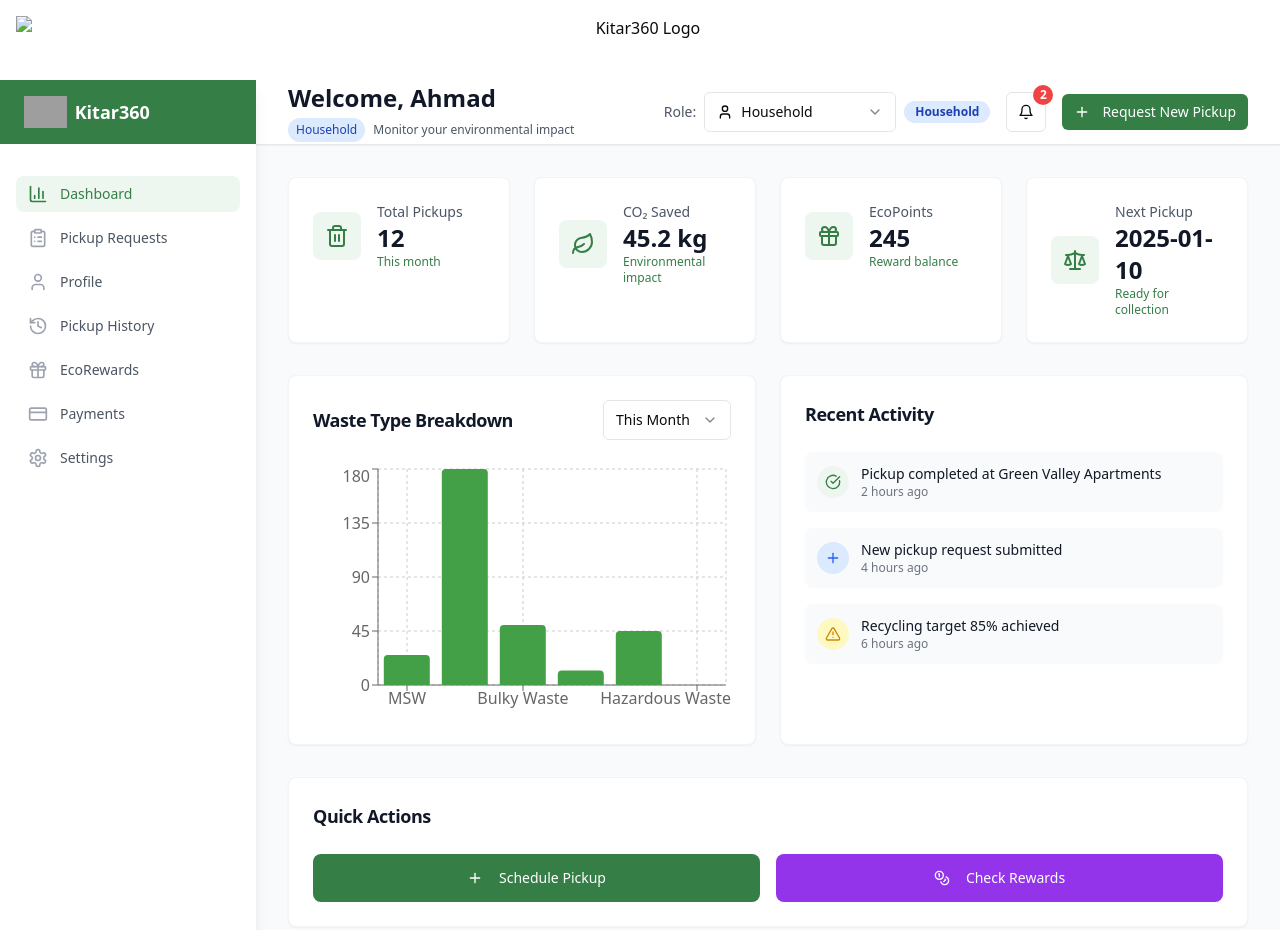
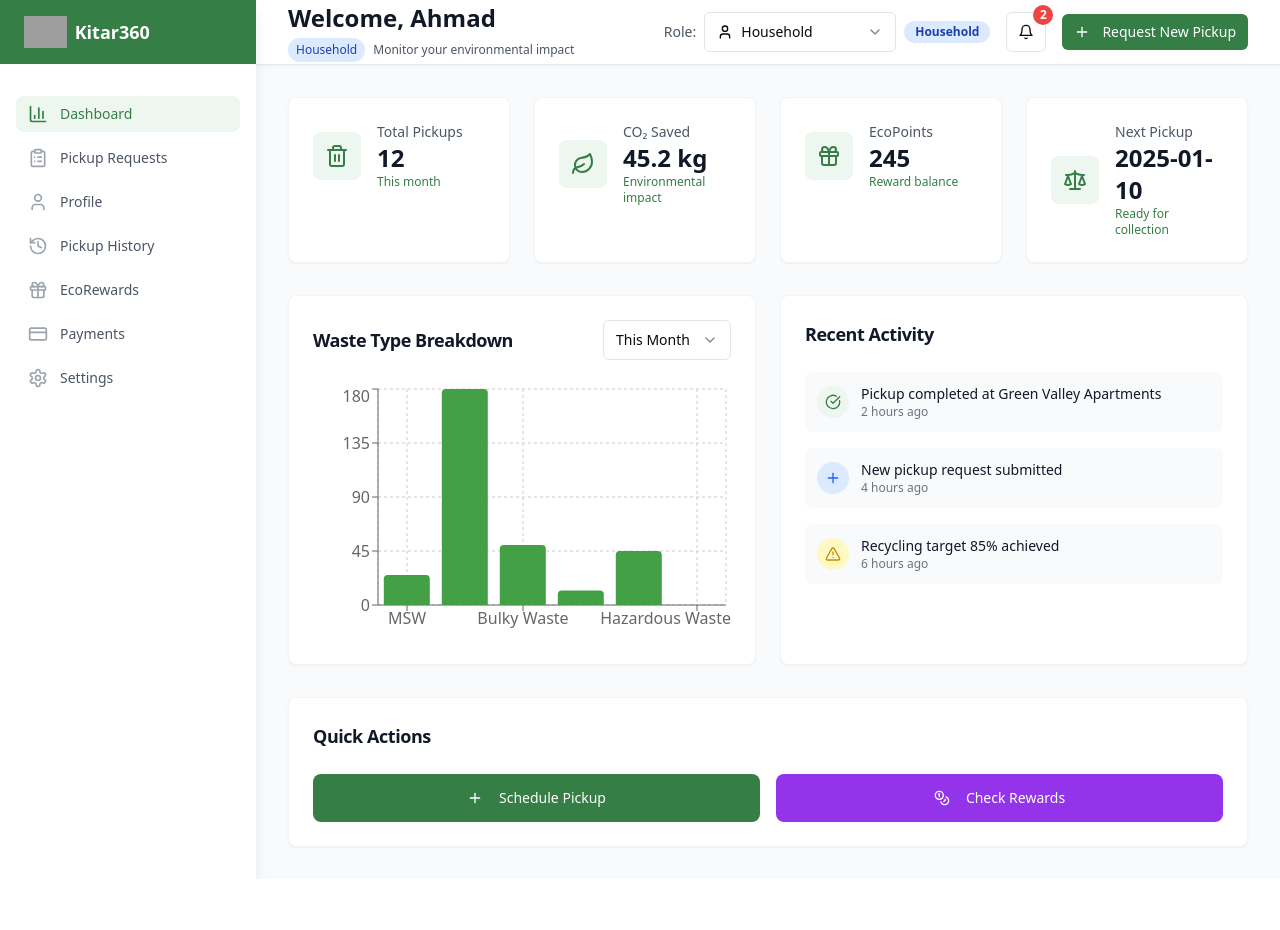
Before and after one commit to HijauNet/Kitar360, a plain HTML site: page docs/index.html in a window 1280 px wide. Shown: the top 930 px of the page. After the commit the page ends 879 px from the top, so only its background shows below. Drawn offline with Linux system fonts and the light colour scheme; grey boxes are pictures that could not be loaded.

Commit message:
Update index.html

```diff
--- a/docs/index.html
+++ b/docs/index.html
@@ -7,13 +7,6 @@
     <link rel="stylesheet" crossorigin href="assets/index-DBYXgiI5.css">
   </head>
   <body>
-    <header style="padding: 1rem; background: #fff; text-align: center;">
-      <img
-        src="logo-BdrcxzhK.png"
-        alt="Kitar360 Logo"
-        style="height: 3rem; object-fit: contain;"
-      />
-    </header>
     <div id="root"></div>
     <script type="text/javascript" src="https://replit.com/public/js/replit-dev-banner.js"></script>
   </body>
```
